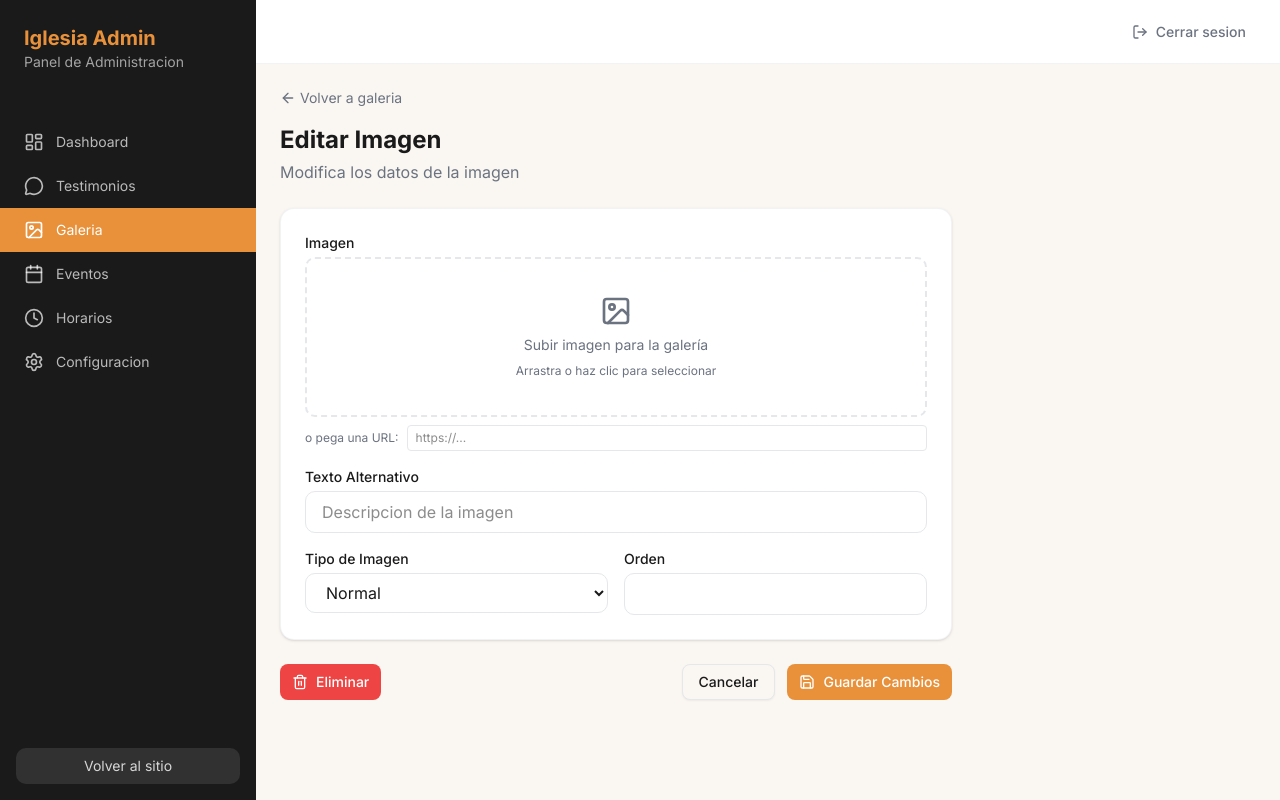
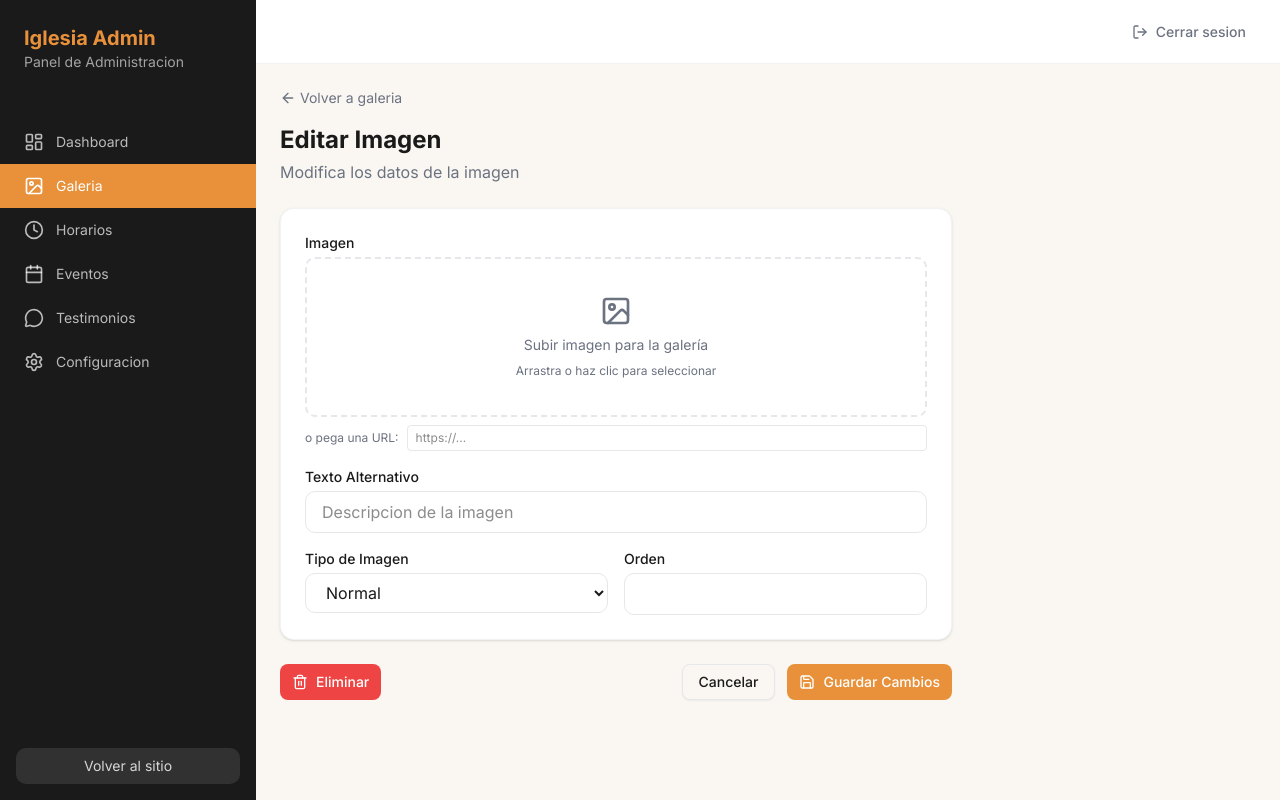
Before and after one commit to Jabbcode/iglesia_terres_d_lebre, a Next.js app: page /admin/galeria/1 in a window 1280 px wide. Built offline with nearby package versions, Linux system fonts and the light colour scheme; no server answers; the database is empty; a web font is replaced by a local one.

Commit message:
fix: ordeando sidebar de panel administrador

```diff
--- a/src/components/admin/Sidebar.tsx
+++ b/src/components/admin/Sidebar.tsx
@@ -21,10 +21,10 @@
 
 const navItems: NavItem[] = [
   { href: "/admin", label: "Dashboard", icon: LayoutDashboard },
+  { href: "/admin/galeria", label: "Galeria", icon: Image },
+  { href: "/admin/horarios", label: "Horarios", icon: Clock },
+  { href: "/admin/eventos", label: "Eventos", icon: Calendar },
   { href: "/admin/testimonios", label: "Testimonios", icon: MessageCircle },
-  { href: "/admin/galeria", label: "Galeria", icon: Image },
-  { href: "/admin/eventos", label: "Eventos", icon: Calendar },
-  { href: "/admin/horarios", label: "Horarios", icon: Clock },
   { href: "/admin/configuracion", label: "Configuracion", icon: Settings },
 ]
 
```
